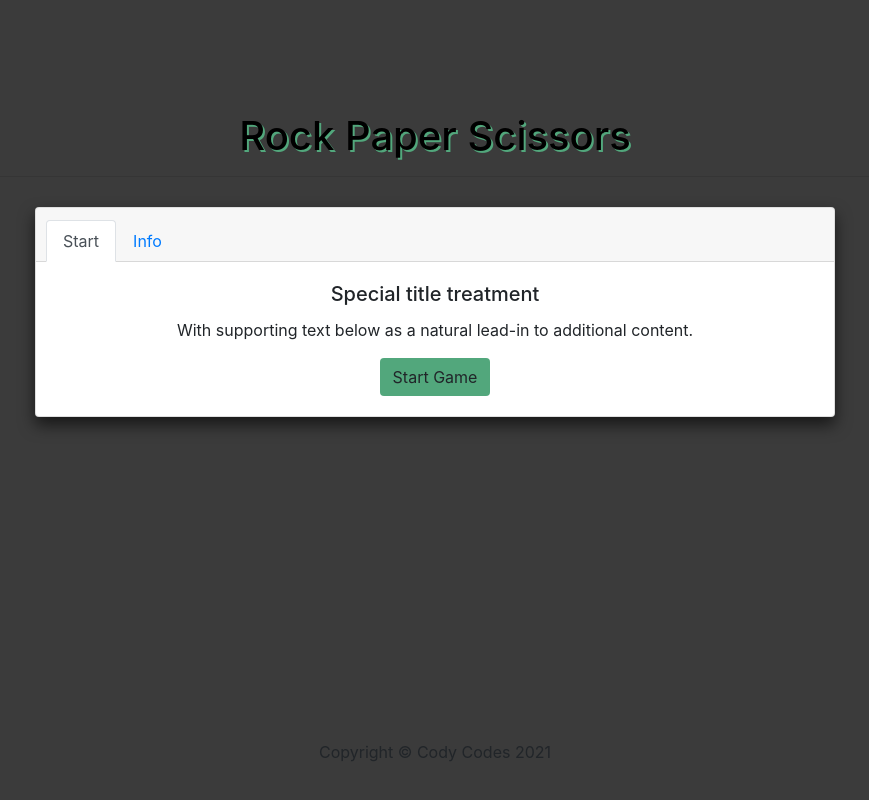
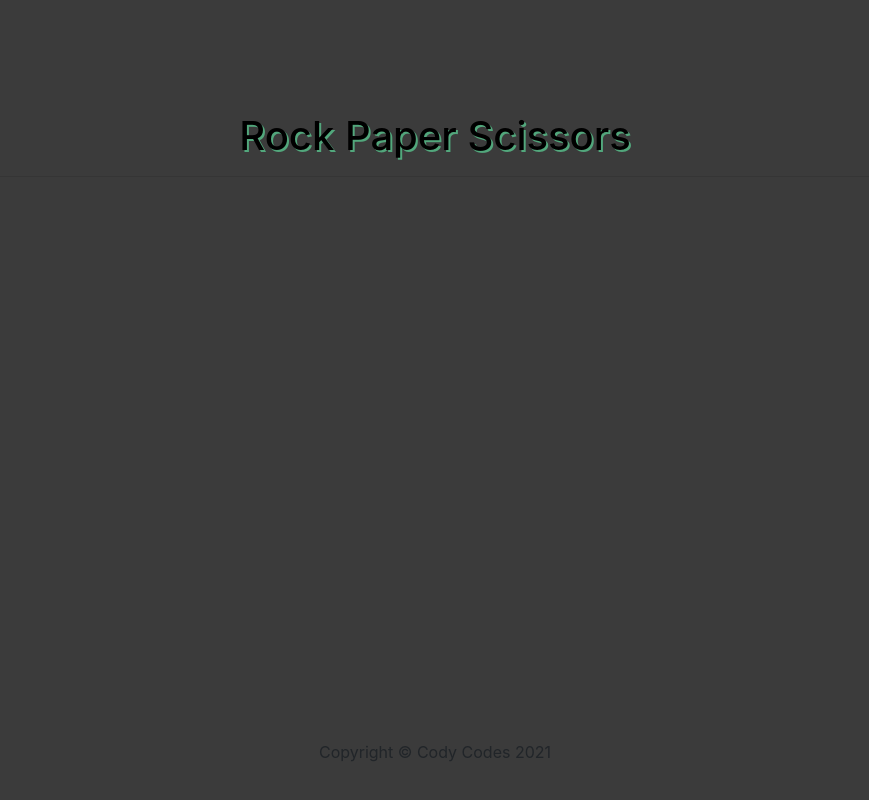
Before and after one commit to CodyBonsma/rock-paper-scissors, a React (Create React App) app: page / in a window 1280 px wide. Shown: the whole page, without its empty margins (205-1074 px from the left). Built offline with nearby package versions, Linux system fonts and the light colour scheme.

Commit message:
restarting tabs

```diff
--- a/src/Home/Home.jsx
+++ b/src/Home/Home.jsx
@@ -6,41 +6,7 @@ const Home = () => {
     <div className="container main-nav">
       <h2 id="front-title">Rock Paper Scissors</h2>
       <hr />
-      <div className="card text-center home-tron">
-        <div className="card-header">
-          <nav>
-          <ul className="nav nav-tabs card-header-tabs" role="tablist">
-            <li className="nav-item">
-              <a className="nav-link active" href="#start" data-bs-toggle="tab" role="tab">
-                Start
-              </a>
-            </li>
-            <li className="nav-item">
-              <a className="nav-link" href="#info" data-bs-toggle="tab" role="tab">
-                Info
-              </a>
-            </li>
-          </ul>
-          </nav>
-        </div>
 
-        <div className="tab-content" id="myTabContent">
-          <div className="card-body tab-pane active" id="start" role="tabpanel">
-            <h5 className="card-title">Special title treatment</h5>
-            <p className="card-text">
-              With supporting text below as a natural lead-in to additional
-              content.
-            </p>
-            <a href="/game" className="btn btn-go">
-              Start Game
-            </a>
-          </div>
-
-          <div className="tab-pane fade" id="info" role="tabpanel">
-            <p>this will be game info</p>
-          </div>
-        </div>
-      </div>
     </div>
   );
 };
```
Also changed, not shown: 1 other file (tests, documents, lock files or other folders).
